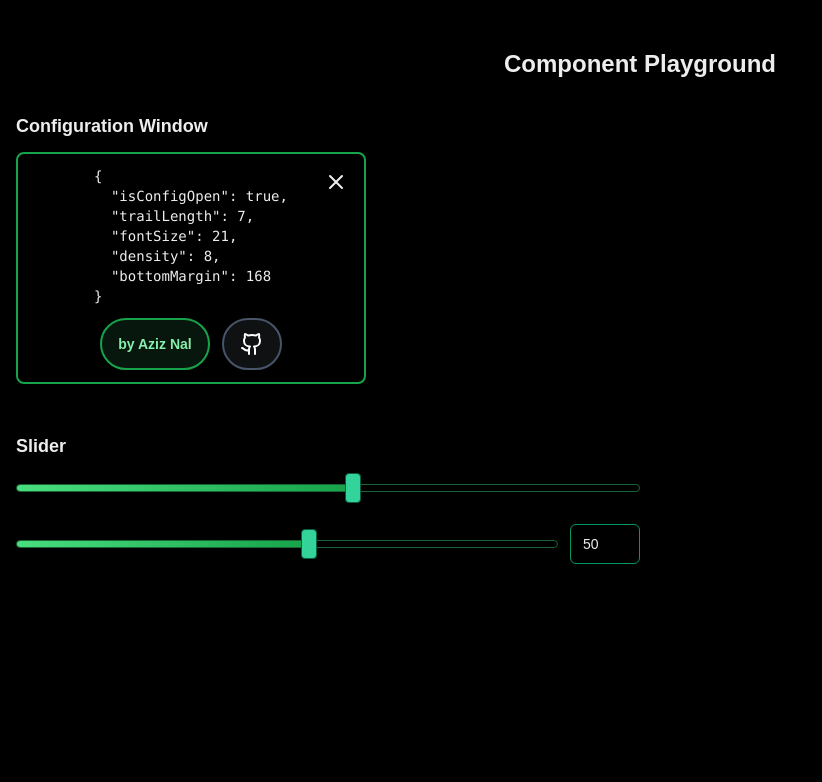
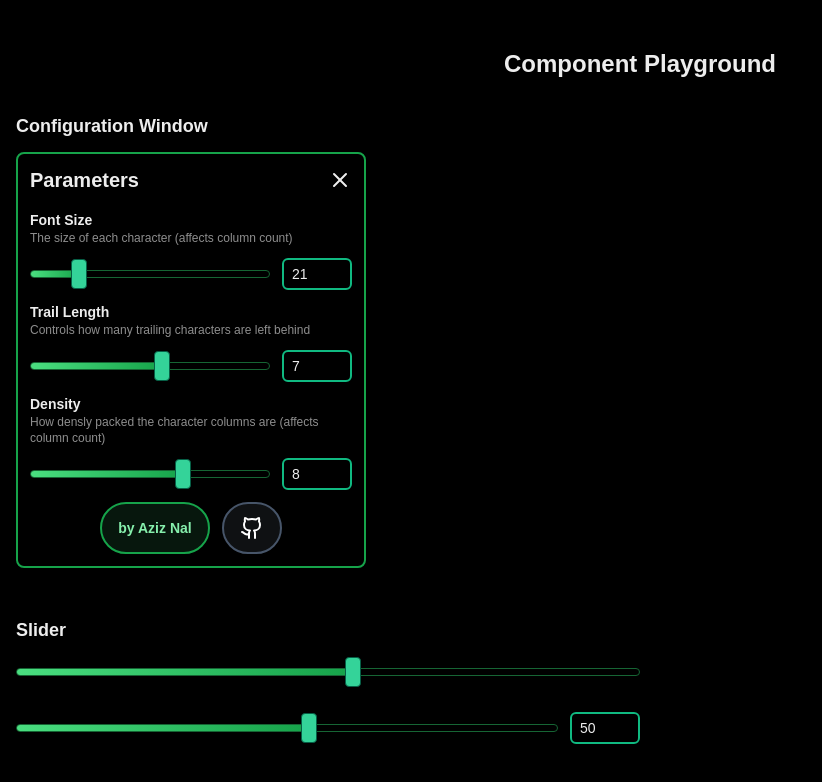
Before and after one commit to aziznal/matrix-effect, a Next.js app: page /components in a window 1280 px wide. Shown: the top 782 px of the page, without its empty margins (0-822 px from the left). Built offline with nearby package versions, Linux system fonts and the light colour scheme.

Commit message:
add config sliders for font size, density, and trail length

```diff
--- a/app/components/Configuration.tsx
+++ b/app/components/Configuration.tsx
@@ -10,6 +10,7 @@ import {
   useMemo,
   useState,
 } from "react";
+import { SliderWithInput } from "./Slider";
 
 const DEFAULT_TRAIL_LENGTH = 7;
 const DEFAULT_FONT_SIZE = 21;
@@ -83,16 +84,45 @@ export function ConfigurationWindow(props: { className?: string }) {
   return (
     <div
       className={cn(
-        "absolute bottom-12 right-12 flex flex-col items-center gap-3 rounded-lg border-2 border-green-600 bg-green-400 bg-opacity-10 p-3 text-sm shadow backdrop-blur md:w-[350px]",
+        "absolute bottom-12 right-12 flex flex-col items-center rounded-lg border-2 border-green-600 bg-green-400 bg-opacity-10 p-3 text-sm shadow backdrop-blur md:w-[350px]",
         props.className,
       )}
     >
-      <LucideX
-        className="absolute right-4 top-4 cursor-pointer"
-        onClick={() => config.setIsConfigOpen(false)}
+      <div className="mb-4 flex w-full items-center justify-between">
+        <h1 className="text-xl font-bold">Parameters</h1>
+
+        <LucideX
+          className="cursor-pointer"
+          onClick={() => config.setIsConfigOpen(false)}
+        />
+      </div>
+
+      <SliderControls
+        title="Font Size"
+        description="The size of each character (affects column count)"
+        min={1}
+        max={100}
+        value={config.fontSize}
+        onValueChange={config.setFontSize}
       />
 
-      <pre>{JSON.stringify(config, null, 2)}</pre>
+      <SliderControls
+        title="Trail Length"
+        description="Controls how many trailing characters are left behind"
+        min={1}
+        max={12}
+        value={config.trailLength}
+        onValueChange={config.setTrailLength}
+      />
+
+      <SliderControls
+        title="Density"
+        description="How densly packed the character columns are (affects column count)"
+        min={1}
+        max={12}
+        value={config.density}
+        onValueChange={config.setDensity}
+      />
 
       <div className="flex gap-3">
         <Link
@@ -120,10 +150,34 @@ export function ConfigurationWindow(props: { className?: string }) {
 // - TODO: add info toast on how to show config again after hiding
 // - TODO: add FPS counter
 // - TODO: make menu closeable to allow nice fullscreen experience
-// - TODO: create slider component (with text input) to adjust values of params
 // - TODO: allow adjusting character set with checkboxes
 // - TODO: add config options, incl:
 //    - color
-//    - density
-//    - trail length
 //    - effects (blur, shadow, glow, etc.)
+
+type SliderControlProps = {
+  title: string;
+  description: string;
+
+  min: number;
+  max: number;
+  value: number;
+  onValueChange: (value: number) => void;
+};
+
+function SliderControls(props: SliderControlProps) {
+  return (
+    <div className="w-full">
+      <h2 className="font-bold">{props.title}</h2>
+
+      <p className="text-xs opacity-60">{props.description}</p>
+
+      <SliderWithInput
+        min={props.min}
+        max={props.max}
+        value={props.value}
+        onValueChange={props.onValueChange}
+      />
+    </div>
+  );
+}
--- a/app/components/Input.tsx
+++ b/app/components/Input.tsx
@@ -8,7 +8,7 @@ const Input = React.forwardRef<HTMLInputElement, React.ComponentProps<"input">>(
       <input
         type={type}
         className={cn(
-          "placeholder:text-muted-foreground focus-visible:ring-ring flex h-10 rounded-md border border-emerald-600 bg-transparent px-3 py-2 text-base ring-offset-background file:border-0 file:bg-transparent file:text-sm file:font-medium file:text-foreground focus-visible:outline-none focus-visible:ring-2 focus-visible:ring-offset-2 disabled:cursor-not-allowed disabled:opacity-50 md:text-sm",
+          "placeholder:text-muted-foreground focus-visible:ring-ring flex h-8 rounded-md border-2 border-emerald-500 bg-transparent px-2 py-1 text-sm ring-offset-background file:border-0 file:bg-transparent file:text-sm file:font-medium file:text-foreground focus-visible:outline-none focus-visible:ring-2 focus-visible:ring-offset-2 disabled:cursor-not-allowed disabled:opacity-50",
           className,
         )}
         ref={ref}
--- a/app/components/MatrixDigitalRain.tsx
+++ b/app/components/MatrixDigitalRain.tsx
@@ -1,6 +1,7 @@
 "use client";
 
 import { useEffect, useRef } from "react";
+import { useConfiguration } from "./Configuration";
 
 // TODO: measure perf
 // TODO: improve perf
@@ -65,20 +66,10 @@ const MATRIX_CHARS = [
     // '♂', '♀', '♪', '♫', '☼', '§', '¤', '©', '®', '™'
 ]
 
-/** Amount of characters trailing behind */
-const TRAIL_LENGTH = 7;
-
-/** Font size in pixels */
-const FONT_SIZE = 21;
-
-/** How far down a character trail must go below the screen to fully disappear */
-const BOTTOM_MARGIN = FONT_SIZE * (TRAIL_LENGTH + 1); // +1 comes from the head char
-
-/** How stacked up the characters are. 1 means divided among the screen width equally */
-const DENSITY = 8;
-
 export function MatrixDigitalRain() {
   const canvasRef = useRef<HTMLCanvasElement>(null);
+
+  const config = useConfiguration();
 
   useEffect(() => {
     const canvas = canvasRef.current;
@@ -111,7 +102,7 @@ export function MatrixDigitalRain() {
 
         this.headChar = getRandomChar(MATRIX_CHARS);
 
-        this.trailChars = Array(TRAIL_LENGTH)
+        this.trailChars = Array(config.trailLength)
           .fill(0)
           .map(() => getRandomChar(MATRIX_CHARS));
 
@@ -129,8 +120,9 @@ export function MatrixDigitalRain() {
         const previousHeadChar = this.headChar;
         this.headChar = getRandomChar(MATRIX_CHARS);
 
-        if (this.y > canvas.height + BOTTOM_MARGIN) this.y = -FONT_SIZE;
-        this.y += FONT_SIZE;
+        if (this.y > canvas.height + config.bottomMargin)
+          this.y = -config.fontSize;
+        this.y += config.fontSize;
 
         // trail chars are updated top to bottom
         this.trailChars = [
@@ -144,7 +136,7 @@ export function MatrixDigitalRain() {
 
         ctx.save();
 
-        ctx.font = `${FONT_SIZE}px JetBrainsMono Nerd Font`;
+        ctx.font = `${config.fontSize}px JetBrainsMono Nerd Font`;
         ctx.fillStyle = "white";
         ctx.shadowColor = "white";
         ctx.shadowOffsetX = 0;
@@ -166,7 +158,7 @@ export function MatrixDigitalRain() {
         this.trailChars.forEach((char, i) => {
           ctx.save();
 
-          ctx.font = `${FONT_SIZE}px JetBrainsMono Nerd Font`;
+          ctx.font = `${config.fontSize}px JetBrainsMono Nerd Font`;
 
           const opacity =
             (30 * (this.trailChars.length - (i + 1))) / this.trailChars.length;
@@ -181,14 +173,15 @@ export function MatrixDigitalRain() {
           ctx.translate(canvas.width, 0);
           ctx.scale(-1, 1);
 
-          ctx.fillText(char, this.x, this.y - FONT_SIZE * (i + 1));
+          ctx.fillText(char, this.x, this.y - config.fontSize * (i + 1));
 
           ctx.restore();
         });
       }
     }
 
-    const maxChars = DENSITY * Math.floor(canvas.width / FONT_SIZE);
+    const maxChars =
+      config.density * Math.floor(canvas.width / config.fontSize);
     const spaceBetweenChars = canvas.width / maxChars;
 
     const chars = Array(maxChars)
@@ -215,7 +208,12 @@ export function MatrixDigitalRain() {
     const interval = setInterval(draw, (1000 * 1) / 30);
 
     return () => clearInterval(interval);
-  }, []);
+  }, [
+    config.bottomMargin,
+    config.density,
+    config.fontSize,
+    config.trailLength,
+  ]);
 
   return (
     <canvas ref={canvasRef} className="bg-zinc-950">
```
